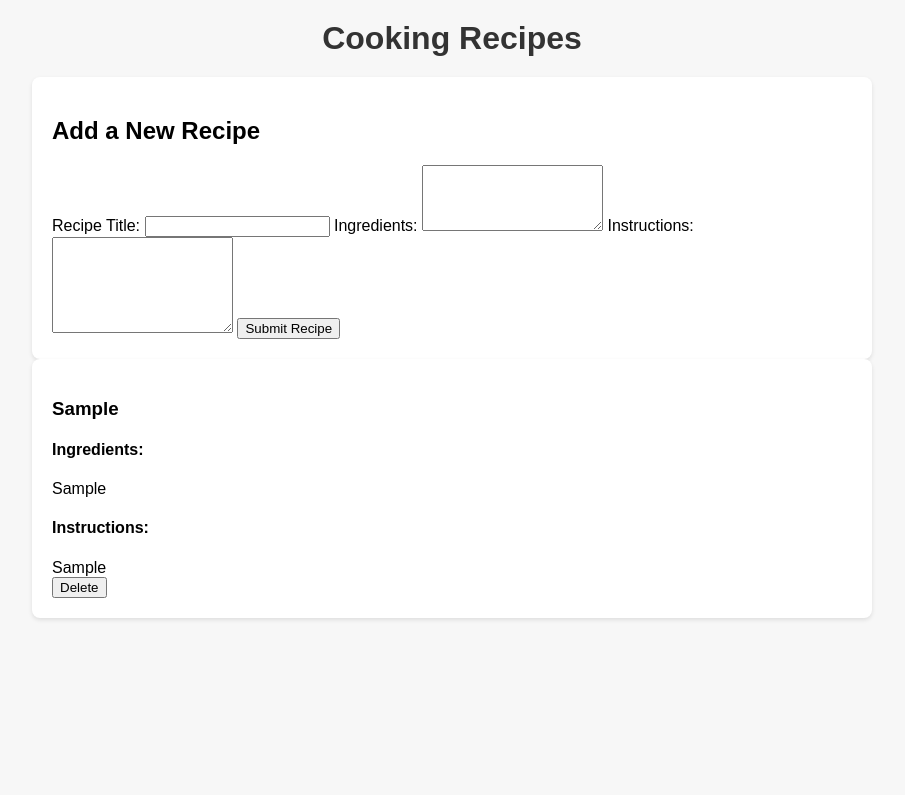
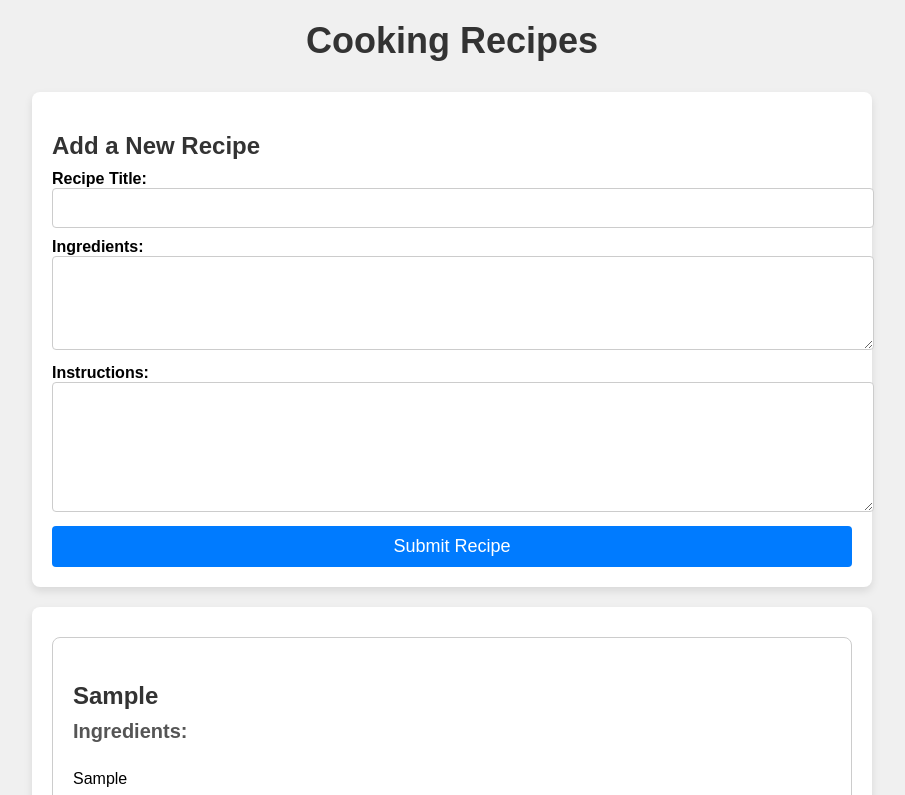
Before and after one commit to adamazl/COSC349_A2, a plain HTML site: page index.html in a window 1280 px wide. Both pictures are taken after typing "Sample", "Sample", "Sample" into the empty fields and a click on the button "Submit Recipe". Shown: the top 795 px of the page, without its empty margins (188-1093 px from the left). Drawn offline with Linux system fonts and the light colour scheme.

Commit message:
Improved css

```diff
--- a/style.css
+++ b/style.css
@@ -1,32 +1,51 @@
 /* Reset some default styles */
-body,
-h1,
-p {
+body, h1, p {
     margin: 0;
     padding: 0;
 }
 
 body {
-    font-family: Arial, sans-serif;
-    background-color: #f7f7f7;
+    font-family: 'Arial', sans-serif;
+    background-color: #f0f0f0;
+    display: flex;
+    flex-direction: column;
+    align-items: center;
 }
 
 h1 {
     color: #333;
     text-align: center;
     margin: 20px 0;
+    font-size: 36px;
 }
 
 .container {
+    width: 100%;
     max-width: 800px;
-    margin: 0 auto;
+    margin: 10px;
     padding: 20px;
     background-color: #fff;
     border-radius: 8px;
-    box-shadow: 0 2px 4px rgba(0, 0, 0, 0.1);
+    box-shadow: 0 4px 8px rgba(0, 0, 0, 0.1);
+    transition: transform 0.2s ease-in-out;
 }
 
-#noteInput {
+.container:hover {
+    transform: scale(1.03);
+}
+
+h2 {
+    color: #333;
+    font-size: 24px;
+    margin-bottom: 10px;
+}
+
+form label {
+    font-weight: bold;
+}
+
+form input[type="text"],
+form textarea {
     width: 100%;
     padding: 10px;
     margin-bottom: 10px;
@@ -36,7 +55,7 @@ h1 {
     outline: none;
 }
 
-#addNote {
+form button[type="submit"] {
     display: block;
     width: 100%;
     padding: 10px;
@@ -44,28 +63,47 @@ h1 {
     color: #fff;
     border: none;
     border-radius: 4px;
-    font-size: 16px;
+    font-size: 18px;
     cursor: pointer;
     transition: background-color 0.3s;
 }
 
-#addNote:hover {
+form button[type="submit"]:hover {
     background-color: #0056b3;
 }
 
-.note {
+.recipe {
     background-color: #fff;
     border: 1px solid #ccc;
-    border-radius: 4px;
-    margin-bottom: 10px;
-    padding: 10px;
+    border-radius: 8px;
+    margin: 10px 0;
+    padding: 20px;
     font-size: 18px;
-    display: flex;
-    justify-content: space-between;
-    align-items: center;
+    transition: transform 0.2s ease-in-out;
 }
 
-.note button {
+.recipe:hover {
+    transform: scale(1.03);
+}
+
+.recipe h3 {
+    color: #333;
+    font-size: 24px;
+    margin-bottom: 10px;
+}
+
+.recipe h4 {
+    color: #555;
+    font-size: 20px;
+    margin-top: 10px;
+}
+
+.recipe p {
+    font-size: 16px;
+    margin-top: 5px;
+}
+
+.recipe button {
     background-color: #ff4136;
     color: #fff;
     border: none;
@@ -76,6 +114,6 @@ h1 {
     transition: background-color 0.3s;
 }
 
-.note button:hover {
+.recipe button:hover {
     background-color: #d80000;
 }
```
